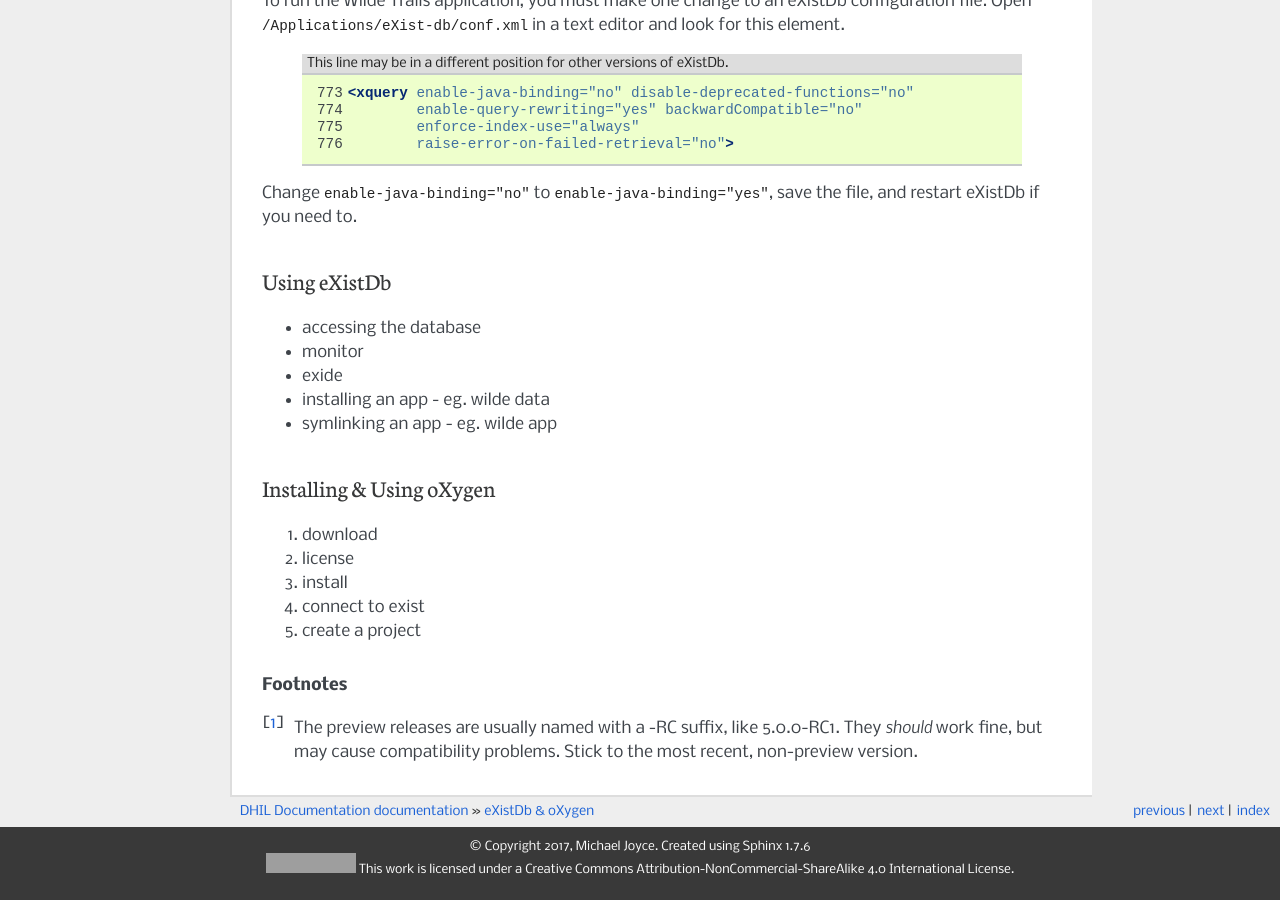
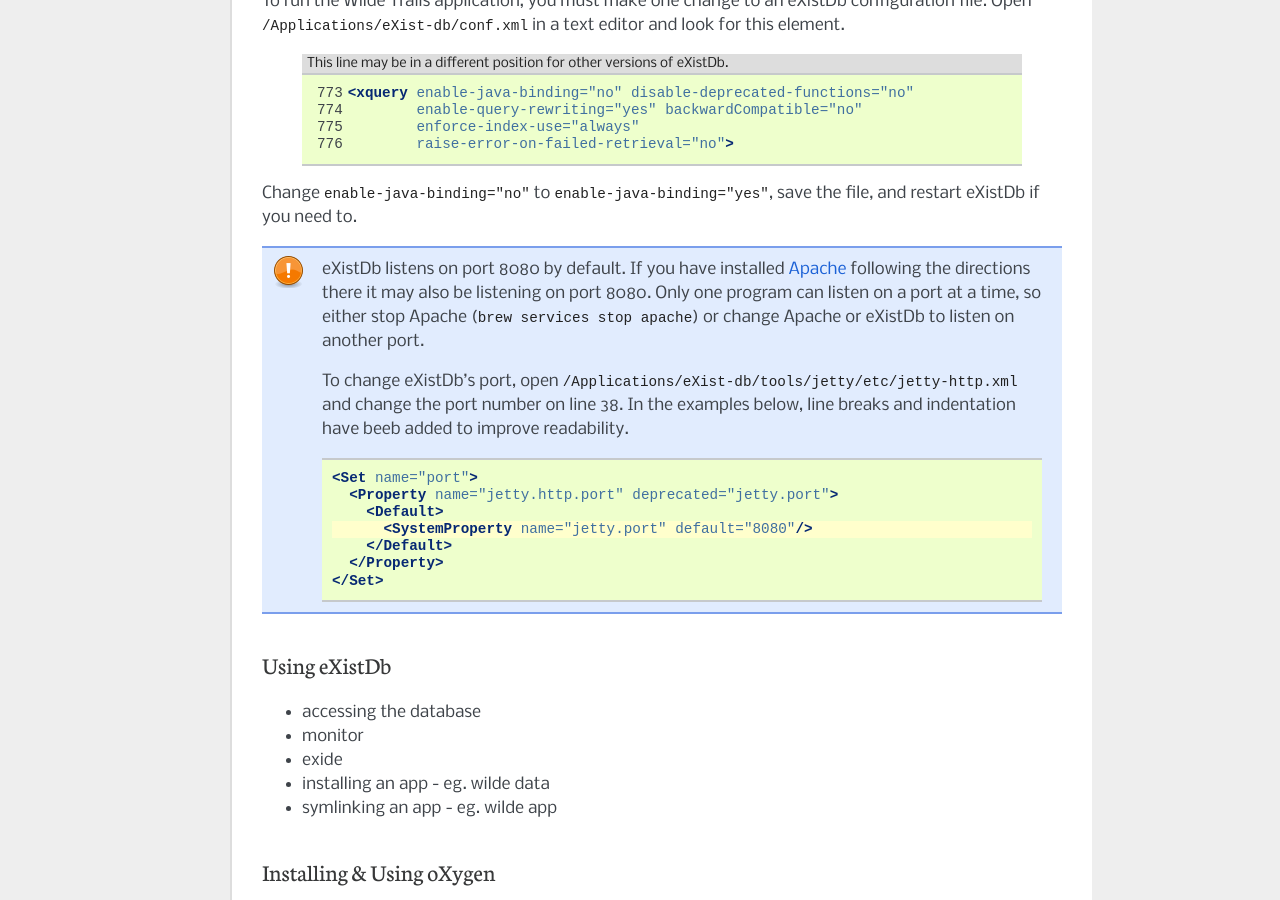
Before and after one commit to sfu-dhil/dev-docs, a Sphinx documentation site: the page built from source/exist.rst, in a window 1280 px wide and 900 px high, scrolled down 616 px. Built offline with Sphinx 7.4.7, drawn with Linux system fonts in a browser that asks for light colours; grey boxes are pictures that could not be loaded.

Commit message:
aded more docs.

```diff
--- a/source/exist.rst
+++ b/source/exist.rst
@@ -1,3 +1,5 @@
+.. _exist-label:
+
 eXistDb & oXygen
 ================
 
@@ -44,6 +46,29 @@
 Change ``enable-java-binding="no"`` to ``enable-java-binding="yes"``, save the
 file, and restart eXistDb if you need to.
 
+.. note::
+
+  eXistDb listens on port 8080 by default. If you have installed
+  :ref:`Apache <section-apache>` following the directions there it may also
+  be listening on port 8080. Only one program can listen on a port at a time, so
+  either stop Apache (``brew services stop apache``) or change Apache or eXistDb
+  to listen on another port.
+
+  To change eXistDb's port, open ``/Applications/eXist-db/tools/jetty/etc/jetty-http.xml``
+  and change the port number on line 38. In the examples below, line breaks and
+  indentation have beeb added to improve readability.
+
+  .. code-block:: xml
+    :emphasize-lines: 4
+
+    <Set name="port">
+      <Property name="jetty.http.port" deprecated="jetty.port">
+        <Default>
+          <SystemProperty name="jetty.port" default="8080"/>
+        </Default>
+      </Property>
+    </Set>
+
 Using eXistDb
 -------------
 
```
Also changed, not shown: source/apache.rst (+17 -6 lines), source/php.rst (+12 -0 lines).
